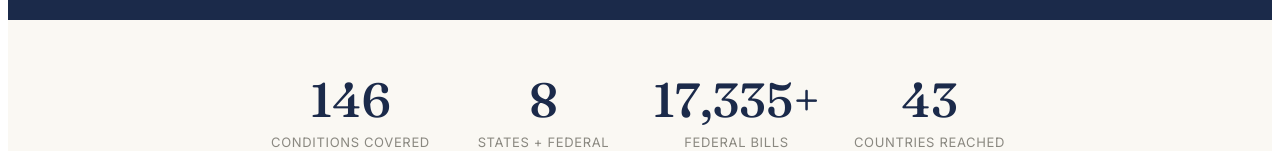
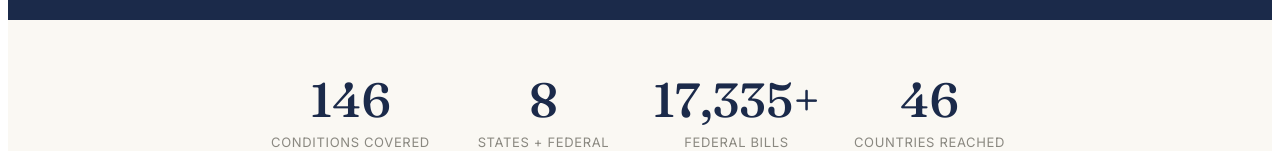
Before and after one commit to AadyaS26/patient-voice-coalition, a React (Vite) app: page /impact in a window 1280 px wide. Shown: the part 648-799 px from the top of the page. Built offline with nearby package versions, Linux system fonts and the light colour scheme; no server answers.

Commit message:
Update Impact.jsx

```diff
--- a/src/pages/Impact.jsx
+++ b/src/pages/Impact.jsx
@@ -9,7 +9,7 @@ const FONT_IMPORT = `@import url('https://fonts.googleapis.com/css2?family=Fraun
 const CURATED_BILLS = 212;
 const CONDITIONS_COVERED = 146;
 const INSTAGRAM_REACH = 25620;
-const COUNTRIES_REACHED = 43;
+const COUNTRIES_REACHED = 46;
 
 // Real community partner orgs — logos live in public/partner-logos/,
 // uploaded directly on GitHub the same way chapter photos are.
```
